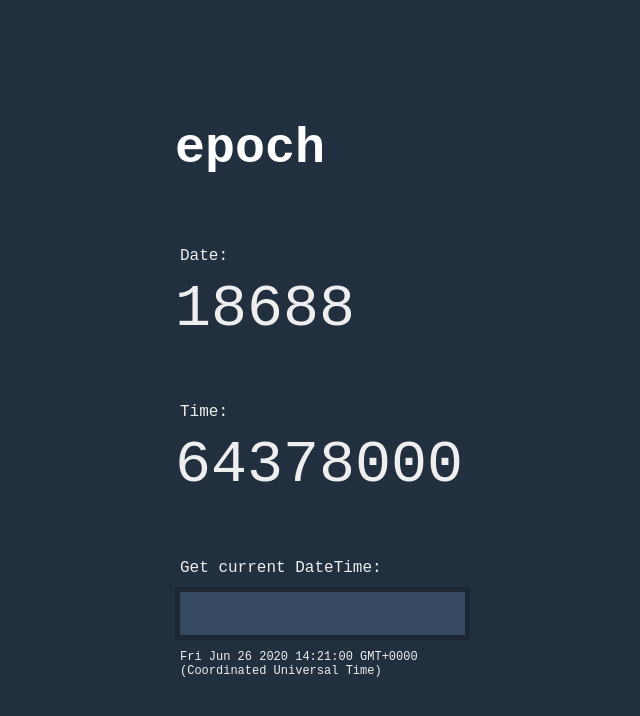
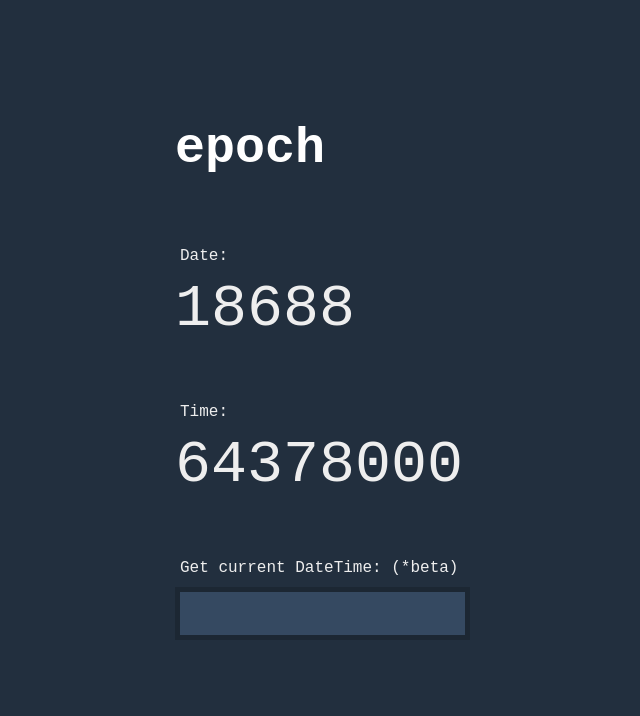
Before and after one commit to chamilu/gl-util-epoach, a React app: page / in a window 1280 px wide. Shown: the top 716 px of the page, without its empty margins (305-945 px from the left). Built offline with nearby package versions, Linux system fonts and the light colour scheme; a web font is replaced by a local one.

Commit message:
Added functionality

```diff
--- a/src/components/SecondsToDate.jsx
+++ b/src/components/SecondsToDate.jsx
@@ -1,12 +1,26 @@
-import React from "react";
+import React, { useState } from "react";
 
 function SecondsToDate() {
-    const date = new Date(1593181260000);
+    // const date = new Date(1593181260000);
+    const [date, setDate] = useState("");
+
+    const getDateFromSeconds = (e) => {
+        const { value } = e.target;
+        if (value && value.length === 13) {
+            setDate(new Date(parseInt(value, 10)));
+        } else {
+            setDate("Invalid! eg: 1593181260000");
+        }
+    };
     return (
         <div className="margin-b">
-            <div className="field">Get current DateTime:</div>
+            <div className="field">Get current DateTime: (*beta)</div>
             <div style={{ marginBottom: 10 }}>
-                <input className="text" type="text" />
+                <input
+                    className="text"
+                    type="text"
+                    onChange={getDateFromSeconds}
+                />
             </div>
             <div className="field-small">{date.toString()}</div>
         </div>
```
